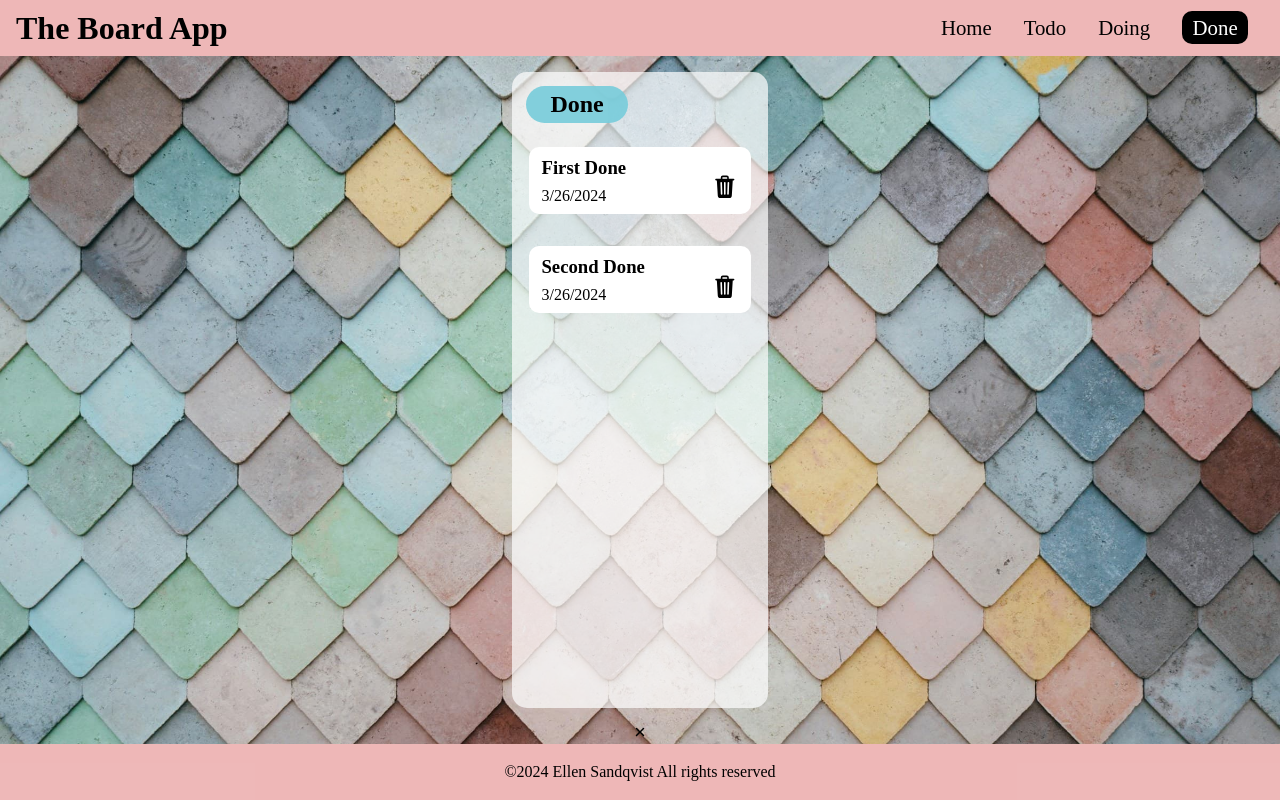
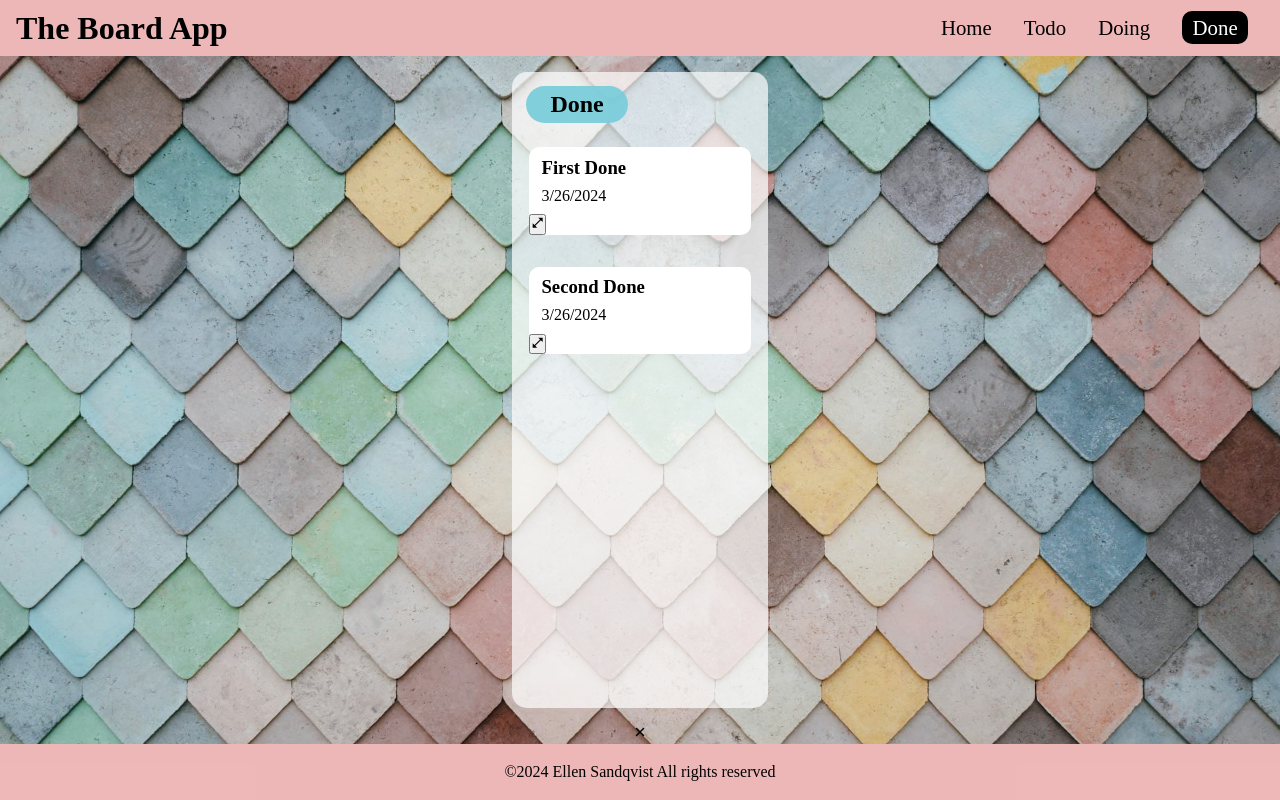
Before and after one commit to EllenSandqvist/Kanban, a React (Vite) app: page /done in a window 1280 px wide. Built offline with nearby package versions, Linux system fonts and the light colour scheme.

Commit message:
changed function to open modal from clicking on the card div to clicking on the open-icon

```diff
--- a/src/components/Card.jsx
+++ b/src/components/Card.jsx
@@ -1,7 +1,7 @@
 import { useState } from "react";
 import CardContent from "./CardContent";
 import TaskModal from "./TaskModal";
-import DeleteButton from "./DeleteButton";
+import { MdOutlineOpenInFull } from "react-icons/md";
 
 const Card = ({ task }) => {
   const [modalShown, setModalShown] = useState(false);
@@ -15,17 +15,16 @@ const Card = ({ task }) => {
   return (
     <>
       <div className="task-card">
-        <div
-          className="task-card-info"
+        <div className="task-card-info">
+          <CardContent task={task} />
+        </div>
+        <button
+          type="button"
+          className="open-task-btn"
           onClick={!modalShown ? () => toggleModal(task) : null}
         >
-          <CardContent task={task} />
-        </div>
-        <DeleteButton
-          task={task}
-          modalShown={modalShown}
-          toggleModal={toggleModal}
-        />
+          <MdOutlineOpenInFull />
+        </button>
       </div>
       {modalShown && (
         <TaskModal
```
